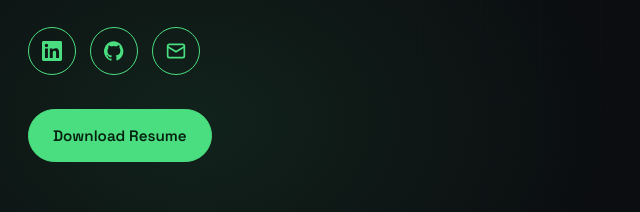
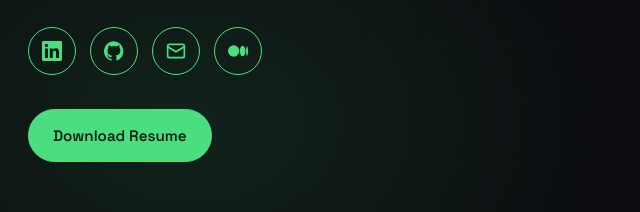
Before and after one commit to kiran22985/portfolio_kiran, a plain HTML site: page index.html in a window 1280 px wide. Shown: the part 559-771 px from the top of the page, 0-640 px from the left. Drawn offline with Linux system fonts and the light colour scheme.

Commit message:
feat: add medium link

```diff
--- a/index.html
+++ b/index.html
@@ -58,6 +58,9 @@
           </a>
           <a href="mailto:kirankumarigiri58@gmail.com" aria-label="Email">
             <svg viewBox="0 0 24 24" width="20" height="20" fill="none" stroke="currentColor" stroke-width="2" stroke-linecap="round" stroke-linejoin="round" aria-hidden="true"><rect x="2" y="4" width="20" height="16" rx="2"/><path d="m22 7-10 6L2 7"/></svg>
+          </a>
+                    <a href="https://medium.com/@kiran.giri_27093" target="_blank" rel="noopener" aria-label="Medium">
+            <svg viewBox="0 0 24 24" width="20" height="20" fill="currentColor" aria-hidden="true"><path d="M13.54 12a6.8 6.8 0 0 1-6.77 6.82A6.8 6.8 0 0 1 0 12a6.8 6.8 0 0 1 6.77-6.82A6.8 6.8 0 0 1 13.54 12zM20.96 12c0 3.54-1.51 6.42-3.38 6.42-1.87 0-3.39-2.88-3.39-6.42s1.52-6.42 3.39-6.42S20.96 8.46 20.96 12zM24 12c0 3.17-.53 5.75-1.19 5.75-.66 0-1.19-2.58-1.19-5.75s.53-5.75 1.19-5.75C23.47 6.25 24 8.83 24 12z"/></svg>
           </a>
         </div>
         <div class="hero__actions reveal">
```
